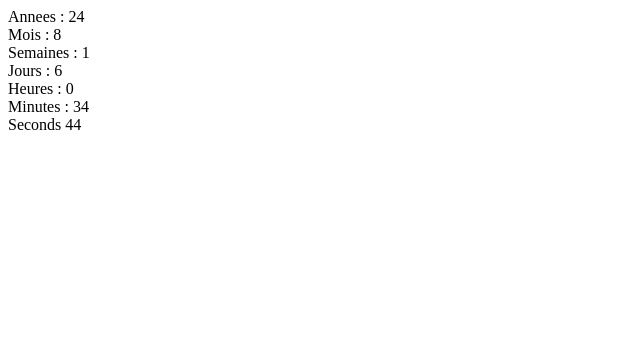
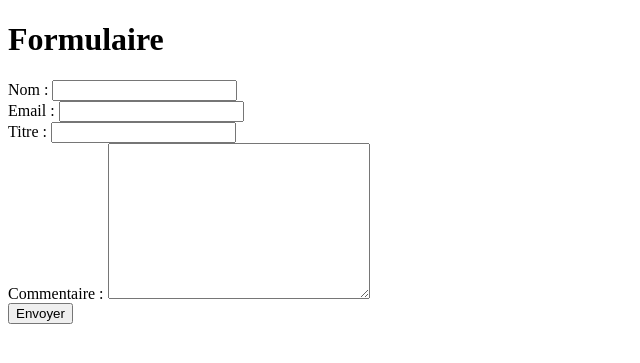
Before and after one commit to NoCared/Php-base, a PHP site: page /formulaire/index.php in a window 1280 px wide. Shown: the top 363 px of the page, without its empty margins (0-640 px from the left). Run offline with PHP 8.4, Linux system fonts and the light colour scheme; data that the repository does not hold is empty.

Commit message:
ADD - File formulaire

```diff
--- /dev/null
+++ b/app/formulaire/index.php
@@ -0,0 +1,42 @@
+<!DOCTYPE html>
+<html lang="en">
+
+<head>
+    <meta charset="UTF-8">
+    <meta name="viewport" content="width=device-width, initial-scale=1.0">
+    <title>Formulaire</title>
+</head>
+
+<body>
+    <main>
+        <h1>Formulaire</h1>
+
+        <form action="" method="">
+            <div>
+                <label for="nom">Nom :</label>
+                <input type="text" name="nom" id="nom">
+            </div>
+
+            <div>
+                <label for="email">Email :</label>
+                <input type="text" name="email" id="email">
+            </div>
+
+            <div>
+                <label for="titre">Titre :</label>
+                <input type="text" name="titre" id="titre">
+            </div>
+
+            <div>
+                <label for="commentaire">Commentaire :</label>
+                <textarea name="commentaire" id="commentaire" cols="30" rows="10"></textarea>
+            </div>
+
+            <div>
+                <input type="submit" value="Envoyer">
+            </div>
+        </form>
+    </main>
+</body>
+
+</html>
--- a/app/inclusion/partials/menu.php
+++ b/app/inclusion/partials/menu.php
@@ -5,4 +5,5 @@
     <li><a href="../../tableaux/">Tableaux</a></li>
     <li><a href="../../fonctions/">Fonctions</a></li>
     <li><a href="../../boucles-tableaux/">Parcours d'un tableau</a></li>
+    <li><a href="../../formulaire/">Formulaire</a></li>
 </ul>
```
Also changed, not shown: app/inclusion/index.php (+5 -6 lines).
